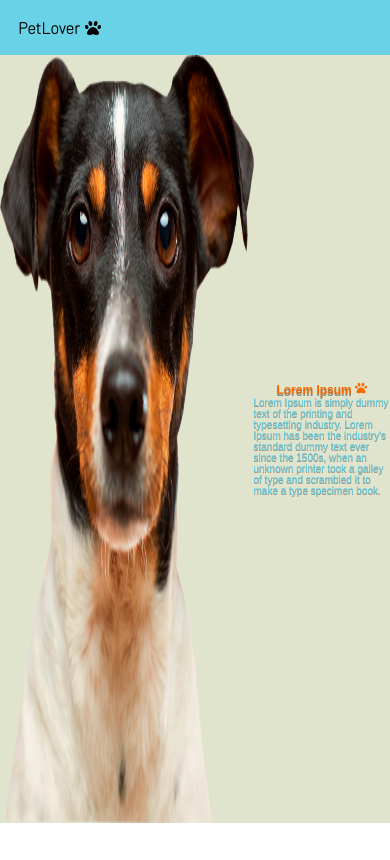
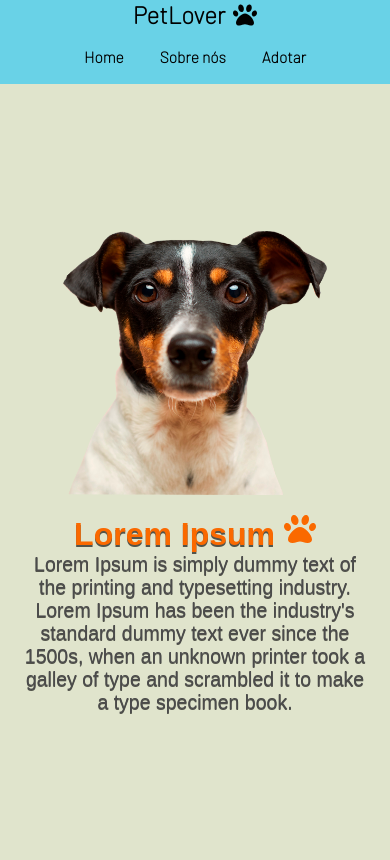
Before and after one commit to raulhenrique-x3/React-SPA-PetLover, a React (Create React App) app: page / in a window 390 px wide. Built offline with nearby package versions, Linux system fonts and the light colour scheme.

Commit message:
mudanças nos componentes e responsividade

```diff
--- a/src/App.css
+++ b/src/App.css
@@ -4,6 +4,7 @@
   margin: 0;
 }
 
+
 a{
   text-decoration: none;
   color: #000000;
--- a/src/App.js
+++ b/src/App.js
@@ -13,7 +13,7 @@ function App() {
   return (
     <div className='app'>
     <BrowserRouter>
-    <Header/>
+    <Header />
       <Routes>
         <Route path='/' exact element={<Home/>} />
         <Route path='/Form' element={<Form/>}/>
--- a/src/components/CepForm.js
+++ b/src/components/CepForm.js
@@ -102,11 +102,6 @@ import { routes } from "../const/routes";
                             </label>
                         </div>
 
-                            <button
-                                type="submit"
-                                name="submit"
-                                className="nextButton">Próxima</button>
-
                         <div className="form2Quest">
                             <label>
                                 Complemento:
@@ -167,7 +162,10 @@ import { routes } from "../const/routes";
                             </label>
 
                         </div>
-
+                        <button
+                                type="submit"
+                                name="submit"
+                                className="nextButton">Próxima</button>
                     </form>
 
                 </section>
--- a/src/components/Form.js
+++ b/src/components/Form.js
@@ -61,9 +61,6 @@ import { routes } from "../const/routes";
                                 </label>
                             </div>
 
-
-                                <button type="submit" name="submit"  className="nextButton">Próxima</button>
-
                             <div className="form2Quest">
                                 <label>
                                     <p>Número para contato</p>
@@ -89,7 +86,7 @@ import { routes } from "../const/routes";
                                     <p style={{color:"red", fontSize:"0.8rem"}}>{errors.age && "Campo obrigatório!"}</p>
                                 </label>
                             </div>
-
+                            <button type="submit" name="submit"  className="nextButton">Próxima</button>
                         </form>
 
                     </section>
--- a/src/components/Header.js
+++ b/src/components/Header.js
@@ -1,12 +1,12 @@
 import React from "react";
-import {FaPaw, FaUserCircle} from "react-icons/fa"
+import {FaPaw} from "react-icons/fa"
 import { Link } from "react-router-dom";
 import "../styles/header.css"
 
 function Header(){
 
     return(
-        <div className="Header">
+        <div className="header">
             <h1>
                 PetLover
                 <FaPaw className={"faPaw"}/>
@@ -15,11 +15,8 @@ function Header(){
             <ul>
                 <li><Link to="/">Home</Link></li>
                 <li><Link to="/About">Sobre nós</Link></li>
-                <li><Link to="/Adopt">Adote</Link></li>
-                <li>Login ou cadastro</li>
-                <FaUserCircle className={"faUser"}/>
+                <li><Link to="/Adopt">Adotar</Link></li>
             </ul>
-
         </div>
     )
 }
--- a/src/styles/adopt.css
+++ b/src/styles/adopt.css
@@ -1,12 +1,12 @@
 
 .adoptBox{
-    height: 90vh;
+    width: 100vw;
+    height: 100vh;
     display: flex;
-    justify-content: space-around;
+    justify-content: space-between;
     align-items: center;
     background-color: #e0e4cc;
     padding: 18px;
-
 }
 
 li{
@@ -14,17 +14,17 @@ li{
 }
 
 .randomImgs{
-    width: 30vw;
-    height: 40vh;
+    width: 40vw;
+    height: 50%;
     box-shadow: 0 0 10px #0000001a;
 }
 
 .adoptItems{
-    width: 30%;
-    height: 80vh;
+    width: 50%;
+    height: 60%;
     background-color: #a7dbd8;
     display: flex;
-    justify-content: space-evenly;
+    justify-content: space-around;
     align-items: center;
     flex-direction: column;
     box-shadow: 0 0 10px #0000001a;
@@ -33,12 +33,12 @@ li{
 }
 
 .adoptItems h2{
-    font-size: 2rem;
+    font-size: 4rem;
     color: #fa6900;
 }
 
 .adoptItems h3{
-    font-size: 1.3rem;
+    font-size: 2rem;
     color: #ffffff;
 
 }
@@ -50,7 +50,9 @@ li{
 
 
 .adoptItems button{
-    padding: 18px;
+    top: 0;
+    font-size: 2rem;
+    padding: 36px;
     border-radius: 5px;
     border: none;
     color: #ffffff;
@@ -58,8 +60,25 @@ li{
     box-shadow: 0 0 5px #000000;
 }
 
-.adoptItems button:hover{
-    padding: 20px;
-    cursor: pointer;
-    transition: ease 0.3s;
+
+@media screen and (min-width: 1024px){
+
+    .adoptItems{
+        width: 40%;
+        height: 85vh;
+    }
+
+    .adoptItems h2{
+        font-size: 2rem;
+    }
+
+    .adoptItems h3{
+        font-size: 1rem;
+    }
+
+    .adoptItems button{
+        padding: 18px;
+        font-size: small;
+    }
+
 }
--- a/src/styles/form.css
+++ b/src/styles/form.css
@@ -1,7 +1,8 @@
 .form{
     width: 100%;
-    height: 90vh;
+    height: 100vh;
     display: flex;
+    align-items: center;
     justify-content: center;
     background-color: #e0e4cc;
 }
@@ -21,6 +22,7 @@
     text-shadow: 1px 1px rgb(0, 0, 0, 0.4);
     color: #fa6900;
     text-align: center;
+    font-size: 2rem;
     margin: 18px;
     font-family: Arial, Helvetica, sans-serif;
 }
@@ -28,14 +30,8 @@
 .formQuests{
     width: 100%;
     display: flex;
+    flex-direction: column;
     align-items: center;
-}
-
-.form2Quest{
-    display: flex;
-    justify-content: center;
-    align-items: center;
-    flex-direction: column;
 }
 
 .formQuests label{
@@ -44,13 +40,17 @@
     font-size: 1.2rem;
 }
 
+label p{
+    font-size: 1.5rem;
+}
+
 .formQuests input{
     padding: 18px;
     margin: 0 0 18px 0;
     border-radius: 25px;
     border: none;
     box-shadow: 1px 1px rgb(0, 0, 0, 0.4);
-    font-size: 1rem;
+    font-size: 2rem;
     background-color: #e0e4cc;
 }
 
@@ -58,7 +58,6 @@
 .nextButton{
     color: #ffffff;
     padding: 18px;
-    margin-top: 30%;
     border-radius: 5px;
     border: none;
     background-color: #fa6900;
@@ -66,6 +65,26 @@
     cursor: pointer;
 }
 
-.nextButton{
-    margin-top: 30vw;
+@media screen and (min-width: 1024px) {
+
+    .form{
+        height: inherit;
+    }
+
+    .formSect{
+        width: 40%;
+        height: inherit;
+    }
+
+    .formQuests input{
+        font-size: 1rem;
+    }
+
+    .formSect h1{
+        font-size: 1rem;
+    }
+
+    label p{
+        font-size: 1rem;
+    }
 }
--- a/src/styles/header.css
+++ b/src/styles/header.css
@@ -3,60 +3,53 @@
     --primary: #69d2e7;
   }
 
-  .Header{
+  .header{
     display: flex;
-    justify-content: space-between;
     align-items: center;
-    padding: 18px;
+    flex-direction: column;
     background-color: var(--primary);
     box-shadow: 0 0 1px #000000;
     width: 100%;
   }
 
-  .Header h1{
+  .header h1{
     font-family: 'Barlow', sans-serif;
     display: flex;
     align-items: center;
+    font-size: clamp(24px, 5vw, 32px);
   }
 
   .faPaw{
-    margin-left: 5px;
+    margin-left: 8px;
   }
 
-  .Header ul{
+  .header ul{
     display: flex;
     align-items: center;
+    justify-content: center;
     list-style-type: none;
     font-family: 'Barlow', sans-serif;
     font-weight: 600;
+    font-size: clamp(15px, 4vw, 22px);
   }
 
-  .Header li{
-    margin-left: 18px;
+  .header li{
+    margin: 18px;
     cursor: pointer;
   }
 
-  .faUser{
-    width: 22px;
-    height: 22px;
-    cursor: pointer;
-    margin-left: 18px;
-  }
 
-  @media screen and (min-width: 300px) and (max-width: 600px) {
-
-    .Header{
-      width: 100%;
+  @media (min-width: 1024px){
+    .header{
+      flex-direction: row;
+      justify-content: space-between;
     }
 
-    .Header h1{
+    .header h1{
+      font-size: 2rem;
+    }
+
+    .header li{
       font-size: 1rem;
     }
-
-    .Header ul{
-      display: none;
-    }
-
-
-
   }
--- a/src/styles/home.css
+++ b/src/styles/home.css
@@ -1,58 +1,56 @@
+/* background-color: #e0e4cc;
+font-family: Arial, Helvetica, sans-serif; */
+
+.home{
+    width: 100%;
+    height: 92vh;
+    background-color: #e0e4cc;
+}
+
 .sectOne{
+    display: flex;
+    justify-content: center;
+    align-items: center;
+    flex-direction: column;
     width: 100%;
-    height: 90vh;
-    background-color: #e0e4cc;
-    display: flex;
-    justify-content: space-around;
+    min-height: 92vh;
+}
+
+.blackDog{
+    max-width: clamp(300px, 40vw, 500px);
+    padding: 18px 18px 0 18px;
 }
 
 .sectText{
-    width: 50%;
-    height: 100%;
-    display: flex;
-    flex-direction: column;
-    align-items: center;
-    justify-content: center;
-}
-
-.sectText h1, p{
     font-family: Arial, Helvetica, sans-serif;
-
+    padding: 18px;
 }
 
 .sectText h1{
-    font-size: 5rem;
+    text-align: center;
+    font-size: clamp(32px, 8vw, 40px);
     color: #fa6900;
-    text-shadow: 0 2px rgba(0, 0, 0, 0.4);
+    text-shadow: 0 2px #000000a1;
 }
 
 .sectText p{
-    font-size: 1.5rem;
-    font-weight: 100;
-    color: #69d2e7;
-    text-shadow: 0 1px rgba(0, 0, 0, 0.4);
+    font-size: clamp(18px, 5vw, 22px);
+    text-shadow: 0 1px #000000a1;
+    color: #4b4b4b;
+    text-align: center;
 }
 
-@media screen and
-(min-width: 200px) and
-(max-width: 640px) {
+@media (min-width: 1024px){
 
     .sectOne{
-        width: 100%;
-        height: 91vh;
+        flex-direction: row;
+    }
+
+    .sectText p{
+        text-align: start;
     }
 
     .blackDog{
-        width: 65%;
-        height: 100%;
+        max-height: 50%;
     }
-
-    .sectText h1{
-        font-size: 12px;
-    }
-
-    .sectText p{
-        font-size: 10px;
-    }
-
 }
--- a/src/styles/verificacao.css
+++ b/src/styles/verificacao.css
@@ -9,8 +9,16 @@
 }
 
 .verifSect h1{
+    text-align: center;
     font-family: Arial, Helvetica, sans-serif;
-    font-size: 2rem;
+    font-size: 4rem;
     color: #fa6900;
     text-shadow: 0 1px 1px #000000
 }
+
+@media screen and (min-width: 1024px) {
+
+    .verifSect h1{
+        font-size: 2rem;
+    }
+}
```
